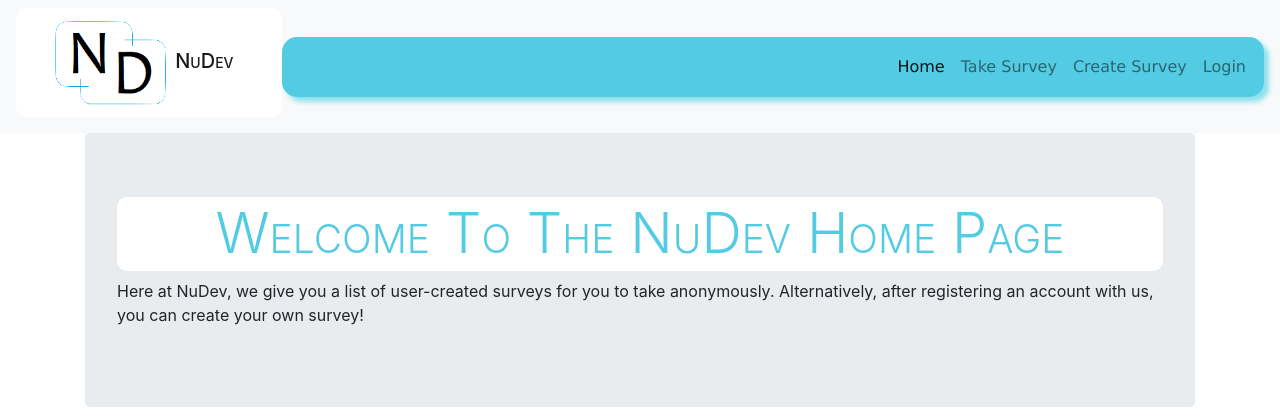
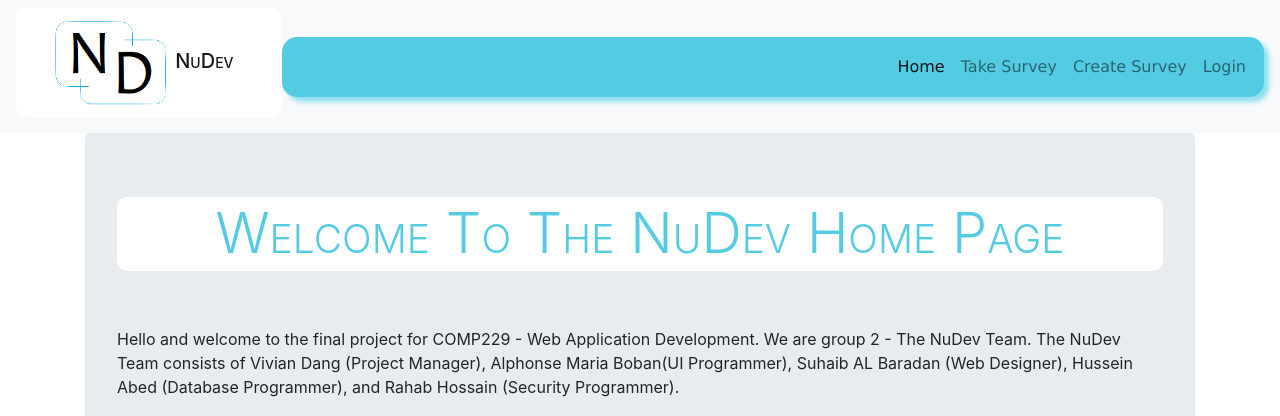
Before and after one commit to V-Dang/COMP229-NuDev-V2, a Node server app: page / in a window 1280 px wide. Shown: the top 416 px of the page. Run offline with Node 20, Linux system fonts and the light colour scheme; some libraries are stand-ins or nearby versions.

Commit message:
home page description

```diff
--- a/server/views/home.ejs
+++ b/server/views/home.ejs
@@ -6,9 +6,12 @@
   <!-- Main Content -->
   <main class="container">
     <div class="jumbotron">
-      <h1 class="display-4">Welcome to the NuDev <%= title %> Page</h1>
-      <p>Here at NuDev, we give you a list of user-created surveys for you to take anonymously.
-        Alternatively, after registering an account with us, you can create your own survey!</p>
+      <h1 class="display-4">Welcome to the NuDev <%= title %> Page</h1><br><br>
+      <p>Hello and welcome to the final project for COMP229 - Web Application Development. We are group 2 - The NuDev Team.
+        The NuDev Team consists of Vivian Dang (Project Manager), Alphonse Maria Boban(UI Programmer), Suhaib AL Baradan (Web Designer), Hussein Abed (Database Programmer), and Rahab Hossain (Security Programmer).</p>
+      <p>Here at NuDev, we have a list of user-created surveys for you to take.
+        After registering an account with us, you can create your own survey, edit a survey, delete a survey, and take a survey!
+        You will also have the option to email the results of your survey.</p>
     </div>
   </main>
 
```
